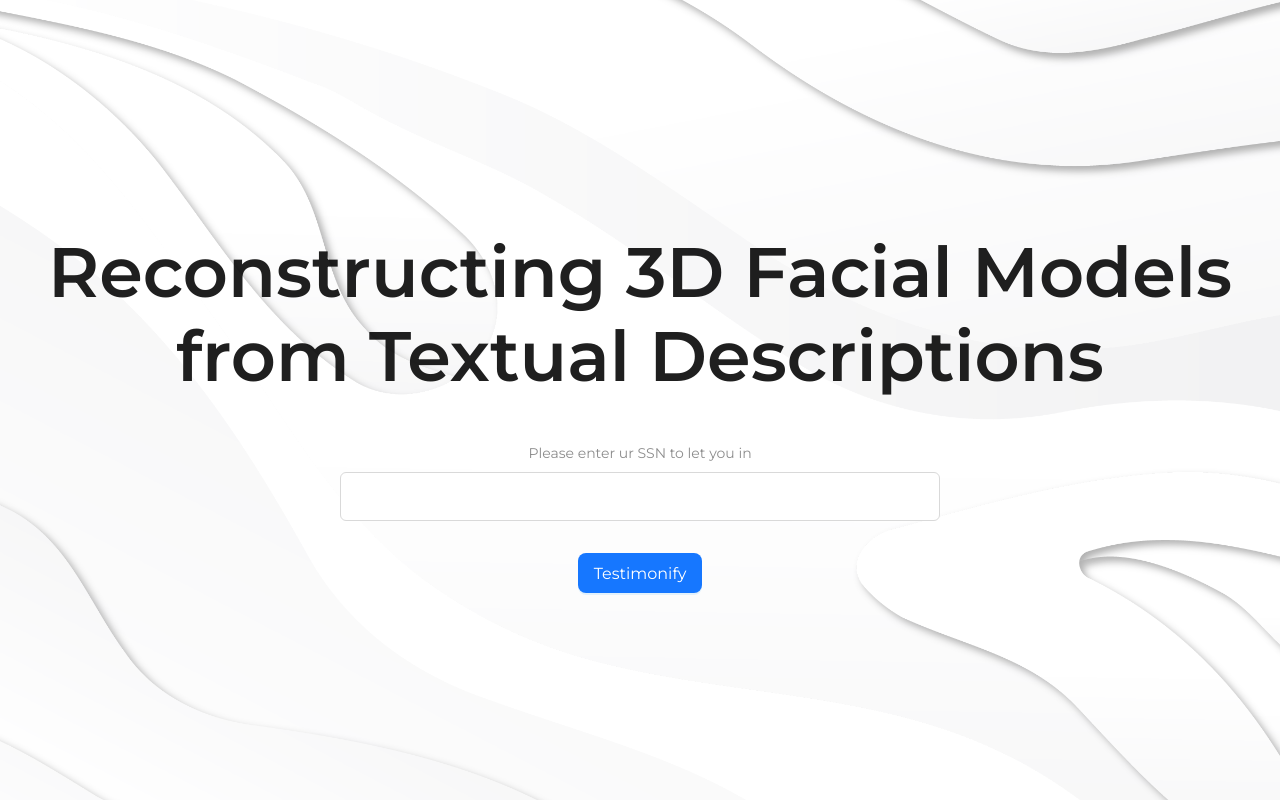
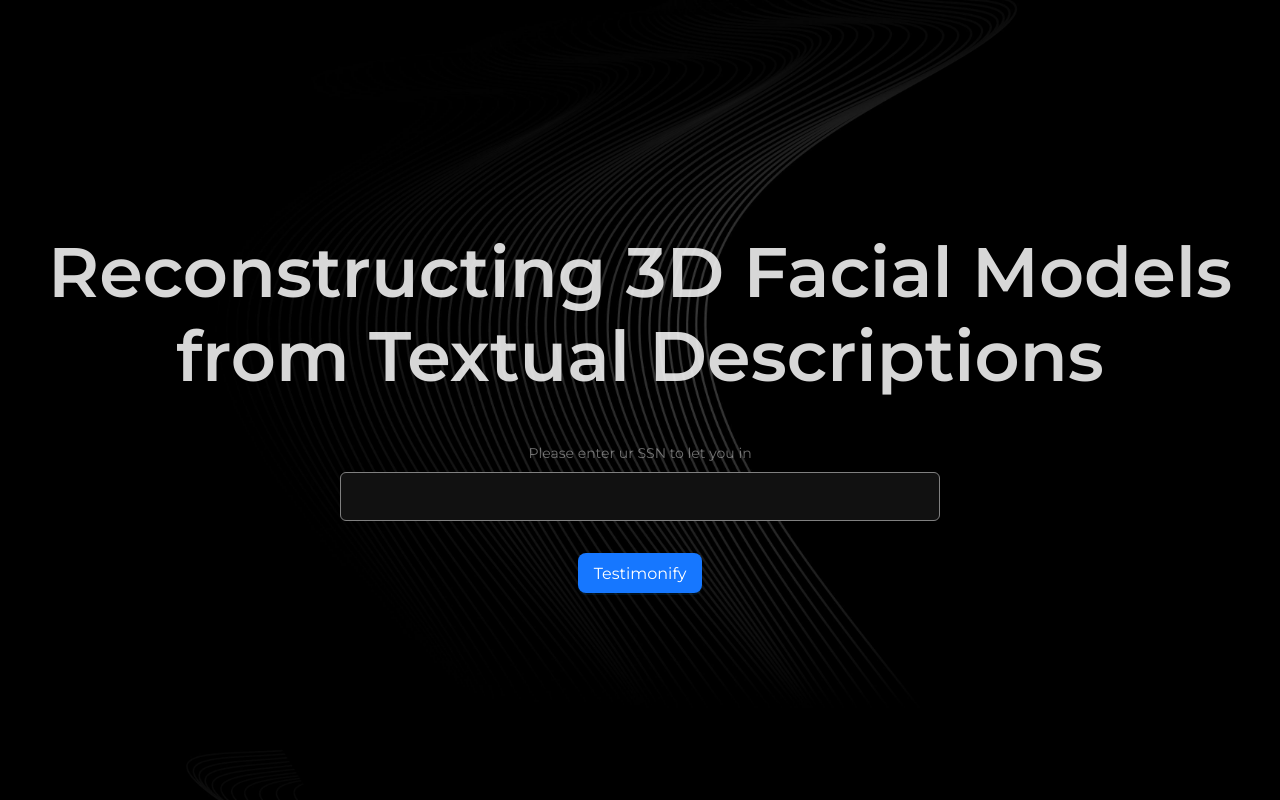
Before and after one commit to mazen-samer/Reconstructing-3D-Facial-Models-from-Textual-Descriptions, a React (Create React App) app in the folder client/: page /signin in a window 1280 px wide. Built offline with nearby package versions, Linux system fonts and the light colour scheme.

Commit message:
[Theme] assets + theme change

```diff
--- a/client/src/constants/theme.js
+++ b/client/src/constants/theme.js
@@ -1,5 +1,12 @@
 export const themeData = {
   token: {
     fontFamily: "Montserrat",
+    colorTextBase: "#f5f5f5",
+  },
+  components: {
+    Input: {
+      colorBorder: "grey",
+      colorBgContainer: "#111111",
+    },
   },
 };
```
Also changed, not shown: client/src/assets/bg.png.
